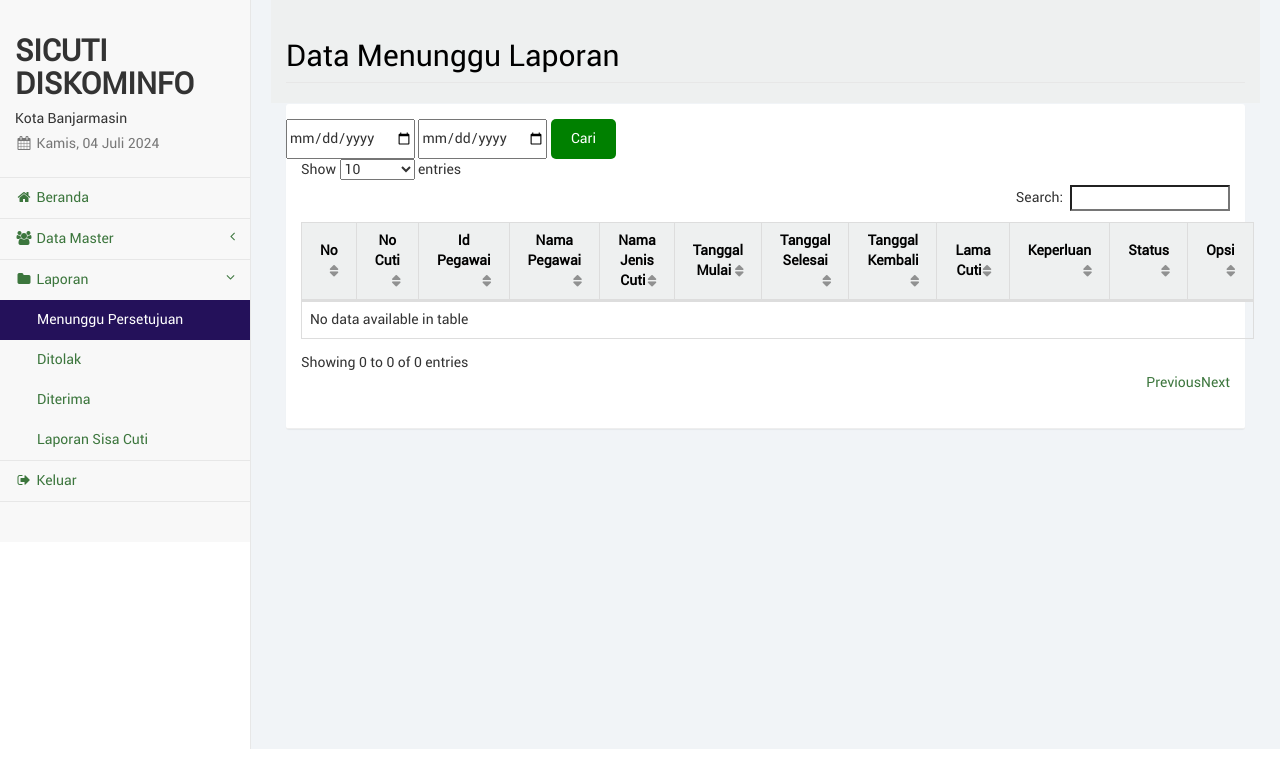
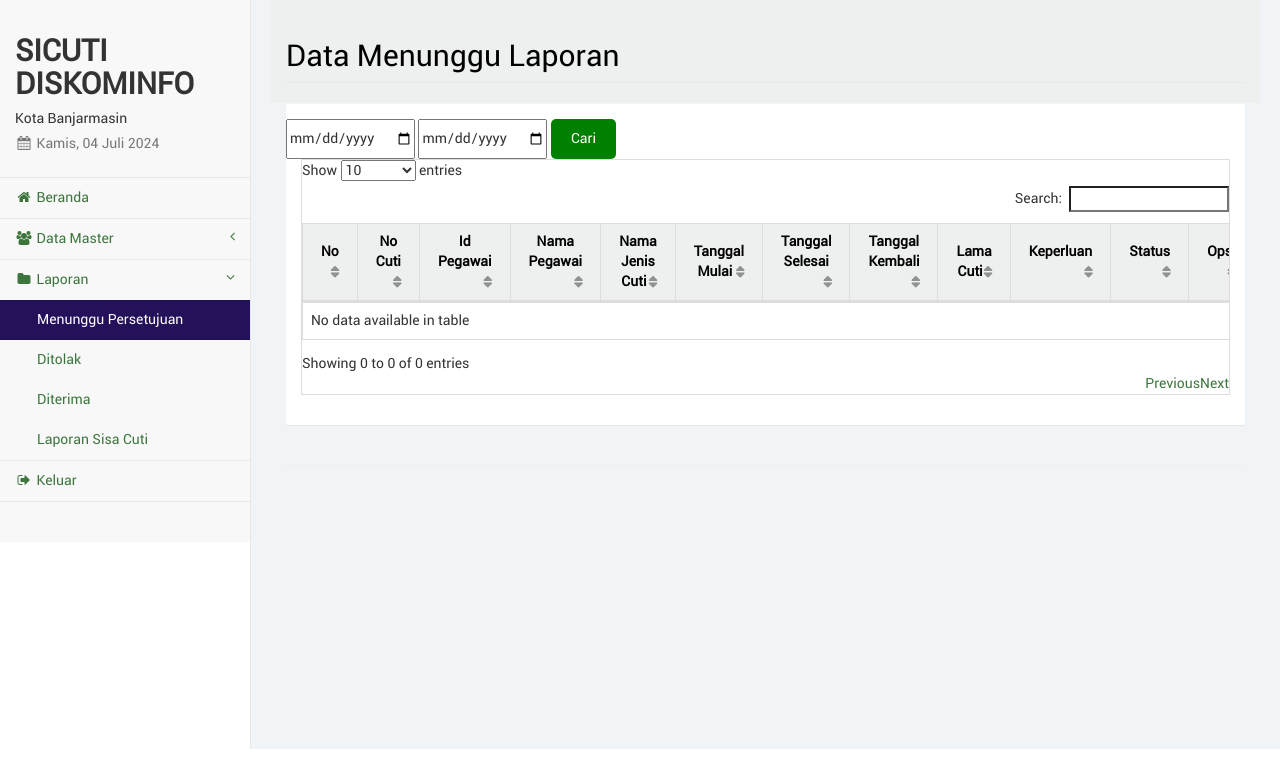
Before and after one commit to ermayanti88/sicuti, a PHP site: page /menunggu.php in a window 1280 px wide. Shown: the part 51-830 px from the top of the page. Run offline with PHP 8.4, Linux system fonts and the light colour scheme; the visitor is signed in with stand-in values (Sample User, id 1); data that the repository does not hold is empty; some libraries are stand-ins or nearby versions.

Commit message:
tampilan

```diff
--- a/menunggu.php
+++ b/menunggu.php
@@ -6,12 +6,12 @@ include("layout_top.php");
 include("dist/function/format_tanggal.php");
 include("dist/function/format_rupiah.php");
 
-
 // echo var_dump($hasil);die;
 ?>
 <link href="libs/images/logopemko.png" rel="icon" type="images/x-icon">
-<!-- top of file -->
 <!-- Page Content -->
+<!DOCTYPE html>
+<html lang="en">
 <head>
 <style>
         #searchButton {
@@ -26,11 +26,23 @@ include("dist/function/format_rupiah.php");
         #searchButton:hover {
             background-color: darkgreen;
         }
+
+        .panel-body {
+            overflow-x: auto; /* Tambahkan ini untuk scroll horizontal jika tabel terlalu lebar */
+        }
+
+        .table-responsive {
+            width: 100%;
+            margin-bottom: 15px;
+            overflow-x: auto;
+            overflow-y: hidden;
+            -ms-overflow-style: -ms-autohiding-scrollbar;
+            border: 1px solid #ddd;
+            -webkit-overflow-scrolling: touch;
+        }
     </style>
 </head>
-
-  <!-- ... tag-tag lainnya ... -->
-
+<body>
   <div id="page-wrapper">
     <div class="container-fluid">
       <div class="row" style="background-color: #F2F3F5; color: black;">
@@ -38,7 +50,6 @@ include("dist/function/format_rupiah.php");
           <h1 class="page-header">
             <a href="#" style="color: black; text-decoration: none;">
               <span style="font-size: 1em;">Data Menunggu Laporan</span>
-           <!--  -->
             </a>
           </h1>
         </div><!-- /.col-lg-12 -->
@@ -52,19 +63,14 @@ include("dist/function/format_rupiah.php");
         <div class="col-lg-12">
           <div class="panel panel-default">
             <div class="panel-body">
-
-
-            <table class="table table-bordered" id="example">
-
-              <thead class="thead-light" style="background-color: #EEF0F0; color: black;">
-
               <div class="row">
                 <input type="date" id="tanggalMulai" name="tanggalMulai">
                 <input type="date" id="tanggalSelesai" name="tanggalSelesai">
-                <button type="submit" id="searchButton">Cari</button>
+                <button type="button" id="searchButton">Cari</button>
               </div>
-            </form>
-          </div>
+              <div class="table-responsive">
+                <table class="table table-bordered" id="example">
+                  <thead class="thead-light" style="background-color: #EEF0F0; color: black;">
                     <tr>
                       <th width="1%">No</th>
                       <th width="10%">No Cuti</th>
@@ -85,7 +91,8 @@ include("dist/function/format_rupiah.php");
                     $res = "SELECT cuti.*, pegawai.*, jeniscuti.nama_jenis
                     FROM cuti
                     INNER JOIN pegawai ON cuti.id_pegawai=pegawai.id_pegawai
-                INNER JOIN jeniscuti ON cuti.id_jeniscuti=jeniscuti.id_jeniscuti WHERE cuti.status = 'Diajukan'";
+                    INNER JOIN jeniscuti ON cuti.id_jeniscuti=jeniscuti.id_jeniscuti
+                    WHERE cuti.status = 'Diajukan'";
                     $query = mysqli_query($conn, $res);
                     $results = mysqli_fetch_all($query, MYSQLI_ASSOC); // Menggunakan $results sebagai array hasil
                     $nomor = 1;
@@ -102,20 +109,15 @@ include("dist/function/format_rupiah.php");
                         <td><?= $result["lama_cuti"]; ?></td>
                         <td><?= $result["keperluan"]; ?></td>
                         <td class='text-danger'><?= $result["status"]; ?></td>
-
-
                         <td class="text-center">
-
                           <?php
-
                           $ket = $result['keterangan'];
                           $st = $result['status'];
 
                           if($st == 'Diajukan' && $ket == ''){
                           ?>
-												   <a href="alasan_tolak.php?id=<?= $result["id_cuti"];?>" class="btn btn-danger btn-sm " style="margin-bottom: 5px;" onclick="return confirm('apakah anda yakin menolak cuti <?= $data['nama_pegawai']; ?>')">Tolak</a>
+                            <a href="alasan_tolak.php?id=<?= $result["id_cuti"];?>" class="btn btn-danger btn-sm " style="margin-bottom: 5px;" onclick="return confirm('apakah anda yakin menolak cuti <?= $result['nama_pegawai']; ?>')">Tolak</a>
                             <a href="terima_cuti.php?id=<?= $result["id_cuti"];?>" class="btn btn-primary btn-sm">Terima</a>
-
                           <?php
                           }
                           else{
@@ -123,16 +125,12 @@ include("dist/function/format_rupiah.php");
                                 echo 'Diajukan';
                             }else{
                             ?>
-											   <a href="cetak.php?id_cuti=' . $data['id_cuti'] . '" class="btn btn-warning btn-xs">CETAK</a>
+                              <a href="cetak.php?id_cuti=<?= $result['id_cuti']; ?>" class="btn btn-warning btn-xs">CETAK</a>
                             <?php
                             }
-                          ?>
-											   <?php
                           }
                           ?>
-									 </td>';
-
-
+                        </td>
                       </tr>
                     <?php
                       $nomor++; // Tingkatkan nomor setiap iterasi
@@ -140,7 +138,10 @@ include("dist/function/format_rupiah.php");
                   </tbody>
                 </table>
               </div>
-          <!-- Akhir Menu -->
+            </div>
+          </div>
+        </div>
+      </div>
 
       <!-- Awal Footer -->
       <hr class="footer">
@@ -156,7 +157,7 @@ include("dist/function/format_rupiah.php");
           $('#searchButton').on('click', function() {
             var tanggalMulai = $('#tanggalMulai').val();
             var tanggalSelesai = $('#tanggalSelesai').val();
-                var table = $('#example').DataTable(); // Mendapatkan instance DataTable
+            var table = $('#example').DataTable();
             table.columns(5).search(tanggalMulai);
             table.columns(6).search(tanggalSelesai);
             table.draw();
@@ -165,10 +166,5 @@ include("dist/function/format_rupiah.php");
       </script>
     </div>
   </div>
-    </div>
-  </div>
-</div>
 </body>
-
 </html>
-      <?php  ?>
```
Lines whose indentation alone changed are shown as unchanged.
